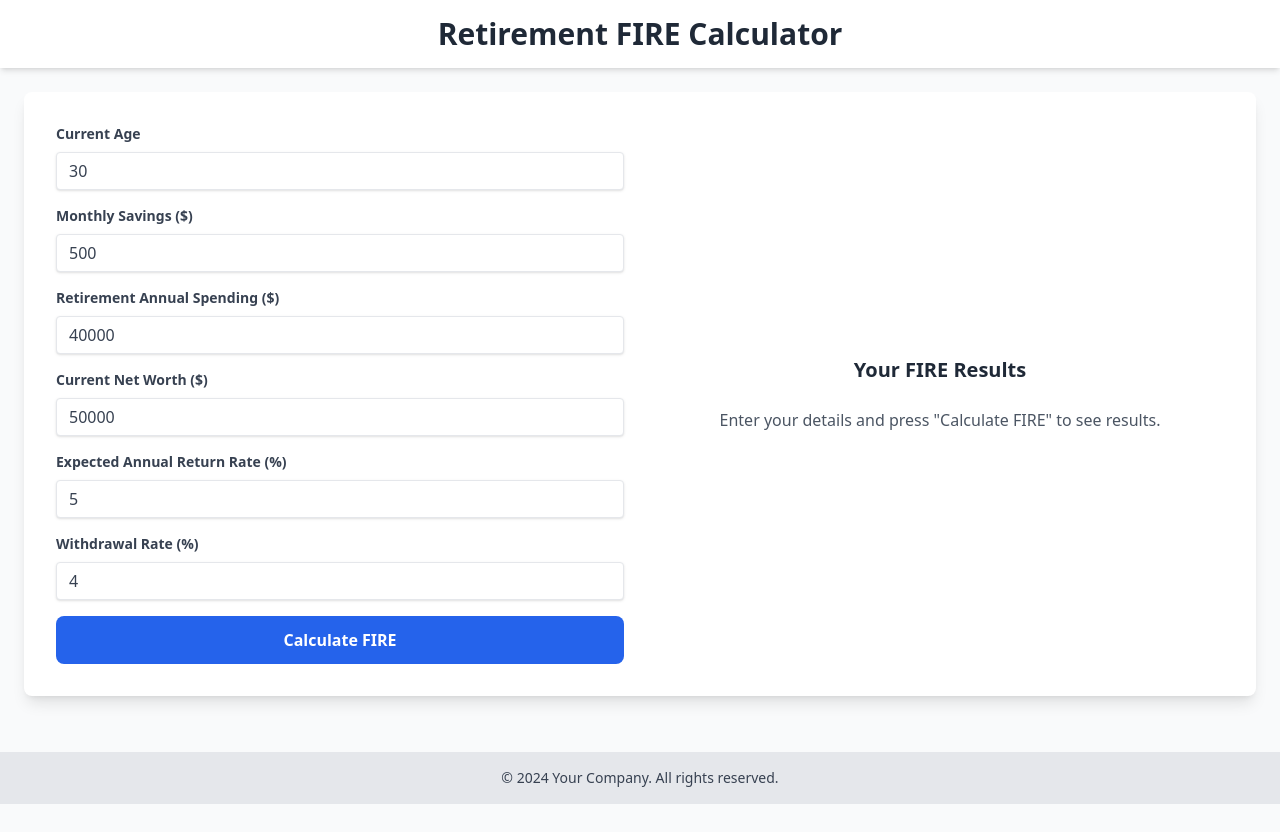
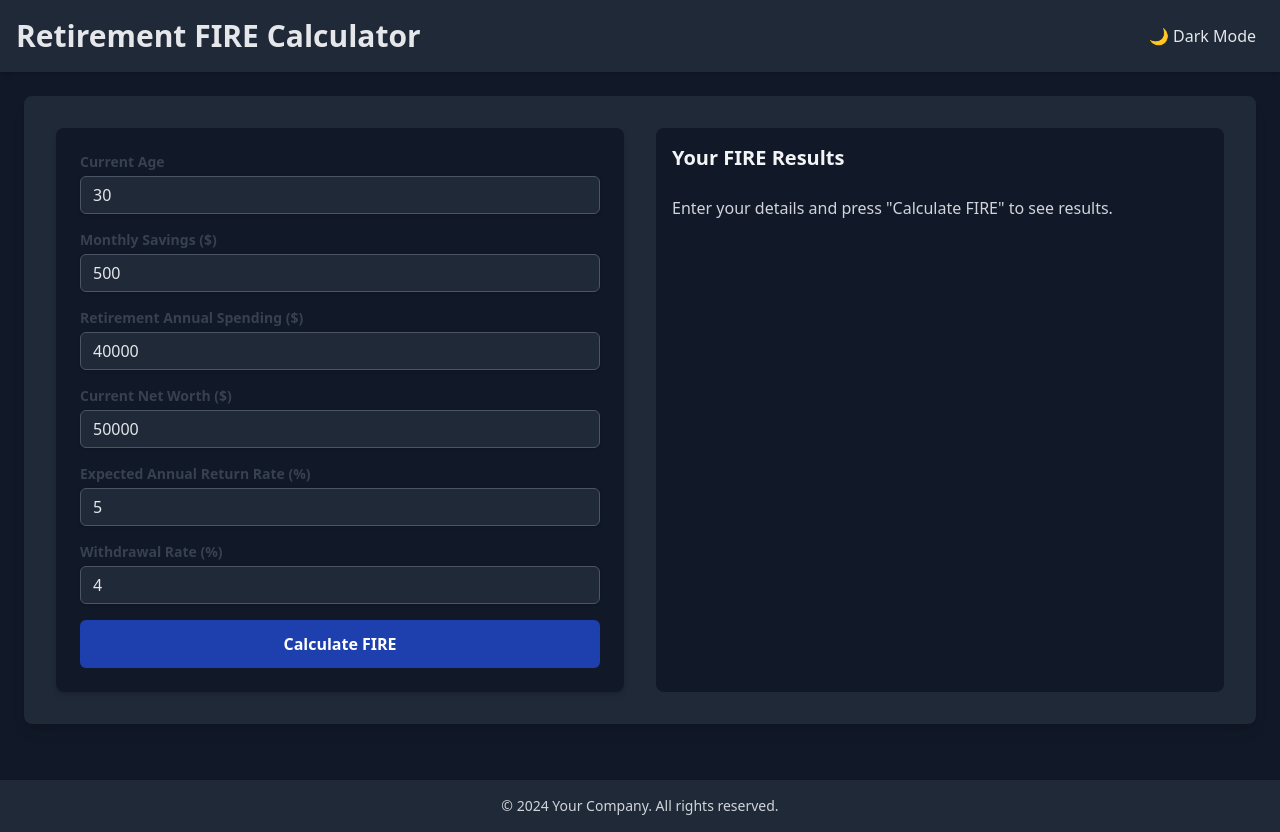
Before and after one commit to jakeleaves/retirement-calculator, a Next.js app: page / in a window 1280 px wide. Before the commit the page ends 804 px from the top, so only its background shows below. Built offline with nearby package versions, Linux system fonts and the light colour scheme; no server answers.

Commit message:
dakr mode progress

```diff
--- a/src/app/layout.tsx
+++ b/src/app/layout.tsx
@@ -3,6 +3,7 @@
 import './globals.css';
 import { ReactNode } from 'react';
 import ClientProvider from '@/components/ClientProvider';
+import DarkModeToggle from '@/components/DarkModeToggle'; // Import the dark mode toggle
 
 export const metadata = {
   title: 'Retirement Calculator',
@@ -12,31 +13,25 @@ export const metadata = {
 export default function RootLayout({ children }: { children: ReactNode }) {
   return (
     <html lang="en">
-      <body className="min-h-screen flex flex-col bg-gray-50">
+      <body className="min-h-screen flex flex-col bg-gray-50 dark:bg-gray-900 text-gray-900 dark:text-gray-200">
         <ClientProvider>
-          <Header />
+          <header className="bg-white dark:bg-gray-800 shadow-md w-full py-4">
+            <div className="container mx-auto px-4 flex justify-between items-center">
+              <h1 className="text-3xl font-bold text-gray-800 dark:text-gray-200">Retirement FIRE Calculator</h1>
+              {/* Dark Mode Toggle */}
+              <DarkModeToggle />
+            </div>
+          </header>
           <main className="flex-grow flex items-center justify-center">
             {children}
           </main>
-          <Footer />
+          <footer className="bg-gray-200 dark:bg-gray-800 text-gray-700 dark:text-gray-300 text-sm text-center py-4 mt-8">
+            <div className="container mx-auto">
+              © {new Date().getFullYear()} Your Company. All rights reserved.
+            </div>
+          </footer>
         </ClientProvider>
       </body>
     </html>
   );
 }
-
-const Header = () => (
-  <header className="bg-white shadow-md w-full py-4">
-    <div className="container mx-auto px-4">
-      <h1 className="text-3xl font-bold text-center text-gray-800">Retirement FIRE Calculator</h1>
-    </div>
-  </header>
-);
-
-const Footer = () => (
-  <footer className="bg-gray-200 text-gray-700 text-sm text-center py-4 mt-8">
-    <div className="container mx-auto">
-      © {new Date().getFullYear()} Your Company. All rights reserved.
-    </div>
-  </footer>
-);
--- a/src/app/page.tsx
+++ b/src/app/page.tsx
@@ -57,7 +57,8 @@ const HomePage: React.FC = () => {
 
   return (
     <div className="container mx-auto p-6">
-      <div className="bg-white rounded-lg shadow-lg p-8 grid grid-cols-1 md:grid-cols-2 gap-8">
+      {/* Updated background for dark mode */}
+      <div className="bg-white dark:bg-gray-800 rounded-lg shadow-lg p-8 grid grid-cols-1 md:grid-cols-2 gap-8">
         <RetirementForm
           input={input}
           handleChange={handleChange}
@@ -68,8 +69,9 @@ const HomePage: React.FC = () => {
       </div>
 
       {output && (
-        <div className="mt-8 bg-white rounded-lg shadow-lg p-8">
-          <h3 className="text-xl font-semibold mb-4">Net Worth Growth by Age</h3>
+        // Updated background for dark mode
+        <div className="mt-8 bg-white dark:bg-gray-800 rounded-lg shadow-lg p-8">
+          <h3 className="text-xl font-semibold mb-4 text-gray-900 dark:text-gray-200">Net Worth Growth by Age</h3>
           <SavingsChart data={chartData} />
         </div>
       )}
--- /dev/null
+++ b/src/components/DarkModeToggle.tsx
@@ -0,0 +1,44 @@
+// src/components/DarkModeToggle.tsx
+
+'use client';
+
+import React, { useEffect, useState } from 'react';
+
+const DarkModeToggle: React.FC = () => {
+  const [darkMode, setDarkMode] = useState(true); // Set default to dark mode
+
+  useEffect(() => {
+    // Check for saved user preference in localStorage
+    const storedTheme = localStorage.getItem('theme');
+    if (storedTheme === 'light') {
+      document.documentElement.classList.remove('dark');
+      setDarkMode(false);
+    } else {
+      document.documentElement.classList.add('dark'); // Default to dark mode
+      setDarkMode(true);
+    }
+  }, []);
+
+  const toggleDarkMode = () => {
+    if (darkMode) {
+      document.documentElement.classList.remove('dark');
+      localStorage.setItem('theme', 'light');
+      setDarkMode(false);
+    } else {
+      document.documentElement.classList.add('dark');
+      localStorage.setItem('theme', 'dark');
+      setDarkMode(true);
+    }
+  };
+
+  return (
+    <button
+      onClick={toggleDarkMode}
+      className="p-2 bg-gray-200 dark:bg-gray-800 rounded-full transition duration-300"
+    >
+      {darkMode ? '🌙 Dark Mode' : '☀️ Light Mode'}
+    </button>
+  );
+};
+
+export default DarkModeToggle;
--- a/src/components/Input.tsx
+++ b/src/components/Input.tsx
@@ -11,11 +11,12 @@ interface InputProps {
   min?: number;
   max?: number;
   step?: number;
+  className?: string; // Allow custom class names for styling
 }
 
-const Input: React.FC<InputProps> = ({ label, name, type = 'text', value, onChange, min, max, step }) => (
-  <div className="mb-4">
-    <label htmlFor={name} className="block text-gray-700 text-sm font-bold mb-2">
+const Input: React.FC<InputProps> = ({ label, name, type = 'text', value, onChange, min, max, step, className }) => (
+  <div className="mb-2"> {/* Reduced margin */}
+    <label htmlFor={name} className="block text-gray-700 text-sm font-bold mb-1"> {/* Compact label */}
       {label}
     </label>
     <input
@@ -27,7 +28,7 @@ const Input: React.FC<InputProps> = ({ label, name, type = 'text', value, onChan
       min={min}
       max={max}
       step={step}
-      className="shadow appearance-none border rounded w-full py-2 px-3 text-gray-700 leading-tight focus:outline-none focus:shadow-outline"
+      className={`shadow appearance-none border rounded w-full py-2 px-3 text-gray-700 leading-tight focus:outline-none focus:shadow-outline ${className}`} // Allows custom styling
       required
     />
   </div>
--- a/src/components/RetirementForm.tsx
+++ b/src/components/RetirementForm.tsx
@@ -4,7 +4,7 @@ import React from 'react';
 import Input from '@/components/Input';
 
 interface RetirementFormProps {
-  input: any; // Define a more specific type for input later
+  input: any;
   handleChange: (e: React.ChangeEvent<HTMLInputElement>) => void;
   handleSubmit: (e: React.FormEvent) => void;
   loading: boolean;
@@ -17,7 +17,10 @@ const RetirementForm: React.FC<RetirementFormProps> = ({
   loading,
 }) => {
   return (
-    <form onSubmit={handleSubmit} className="space-y-4">
+    <form
+      onSubmit={handleSubmit}
+      className="space-y-4 bg-white dark:bg-gray-900 p-6 rounded-lg shadow-md"
+    >
       <Input
         label="Current Age"
         name="age"
@@ -26,6 +29,7 @@ const RetirementForm: React.FC<RetirementFormProps> = ({
         onChange={handleChange}
         min={0}
         max={100}
+        className="py-2 px-3 bg-gray-100 dark:bg-gray-800 dark:text-gray-200 border dark:border-gray-600 rounded-md"
       />
       <Input
         label="Monthly Savings ($)"
@@ -34,6 +38,7 @@ const RetirementForm: React.FC<RetirementFormProps> = ({
         value={input.monthlySavings}
         onChange={handleChange}
         min={0}
+        className="py-2 px-3 bg-gray-100 dark:bg-gray-800 dark:text-gray-200 border dark:border-gray-600 rounded-md"
       />
       <Input
         label="Retirement Annual Spending ($)"
@@ -42,6 +47,7 @@ const RetirementForm: React.FC<RetirementFormProps> = ({
         value={input.retirementAnnualSpending}
         onChange={handleChange}
         min={0}
+        className="py-2 px-3 bg-gray-100 dark:bg-gray-800 dark:text-gray-200 border dark:border-gray-600 rounded-md"
       />
       <Input
         label="Current Net Worth ($)"
@@ -50,6 +56,7 @@ const RetirementForm: React.FC<RetirementFormProps> = ({
         value={input.currentNetWorth}
         onChange={handleChange}
         min={0}
+        className="py-2 px-3 bg-gray-100 dark:bg-gray-800 dark:text-gray-200 border dark:border-gray-600 rounded-md"
       />
       <Input
         label="Expected Annual Return Rate (%)"
@@ -60,6 +67,7 @@ const RetirementForm: React.FC<RetirementFormProps> = ({
         min={0}
         max={20}
         step={0.1}
+        className="py-2 px-3 bg-gray-100 dark:bg-gray-800 dark:text-gray-200 border dark:border-gray-600 rounded-md"
       />
       <Input
         label="Withdrawal Rate (%)"
@@ -70,11 +78,12 @@ const RetirementForm: React.FC<RetirementFormProps> = ({
         min={1}
         max={20}
         step={0.1}
+        className="py-2 px-3 bg-gray-100 dark:bg-gray-800 dark:text-gray-200 border dark:border-gray-600 rounded-md"
       />
 
       <button
         type="submit"
-        className="w-full bg-blue-600 text-white font-bold py-3 rounded-lg hover:bg-blue-700 transition duration-200"
+        className="w-full bg-blue-600 dark:bg-blue-800 text-white font-bold py-3 rounded-md hover:bg-blue-700 dark:hover:bg-blue-900 transition duration-200"
         disabled={loading}
       >
         {loading ? 'Calculating...' : 'Calculate FIRE'}
--- a/src/components/RetirementResults.tsx
+++ b/src/components/RetirementResults.tsx
@@ -3,37 +3,37 @@
 import React from 'react';
 
 interface RetirementResultsProps {
-  output: any; // Define a more specific type for output later
+  output: any;
   error: string | null;
 }
 
 const RetirementResults: React.FC<RetirementResultsProps> = ({ output, error }) => {
   return (
-    <div className="flex flex-col items-center justify-center">
-      <h2 className="text-xl font-semibold mb-6">Your FIRE Results</h2>
+    <div className="dark:bg-gray-900 bg-gray-100 p-4 rounded-lg"> {/* Set dark background */}
+      <h2 className="text-xl font-semibold mb-6 text-gray-100">Your FIRE Results</h2>
       {error && <p className="text-red-500 mb-4">{error}</p>}
 
       {output ? (
-        <div className="text-center space-y-6">
+        <div className="text-center space-y-6 text-gray-100">
           <div>
             <p className="text-2xl font-bold">FIRE Number</p>
-            <p className="text-3xl text-green-600 font-extrabold">
+            <p className="text-3xl text-green-500 font-extrabold">
               ${output.fireNumber.toLocaleString()}
             </p>
           </div>
           <div>
             <p className="text-2xl font-bold">FIRE Age</p>
-            <p className="text-3xl text-green-600 font-extrabold">{output.fireAge.toFixed(2)}</p>
+            <p className="text-3xl text-green-500 font-extrabold">{output.fireAge.toFixed(2)}</p>
           </div>
           <div>
             <p className="text-2xl font-bold">Years Until FIRE</p>
-            <p className="text-3xl text-green-600 font-extrabold">
+            <p className="text-3xl text-green-500 font-extrabold">
               {output.yearsUntilFire.toFixed(2)}
             </p>
           </div>
         </div>
       ) : (
-        <p className="text-gray-600">Enter your details and press "Calculate FIRE" to see results.</p>
+        <p className="text-gray-300">Enter your details and press "Calculate FIRE" to see results.</p>
       )}
     </div>
   );
--- a/tailwind.config.ts
+++ b/tailwind.config.ts
@@ -1,10 +1,9 @@
 import type { Config } from "tailwindcss";
 
 const config: Config = {
+  darkMode: "class",
   content: [
-    "./src/pages/**/*.{js,ts,jsx,tsx,mdx}",
-    "./src/components/**/*.{js,ts,jsx,tsx,mdx}",
-    "./src/app/**/*.{js,ts,jsx,tsx,mdx}",
+    './src/**/*.{js,ts,jsx,tsx}',
   ],
   theme: {
     extend: {
```
Also changed, not shown: src/components/SavingsChart.tsx (+19 -30 lines).
